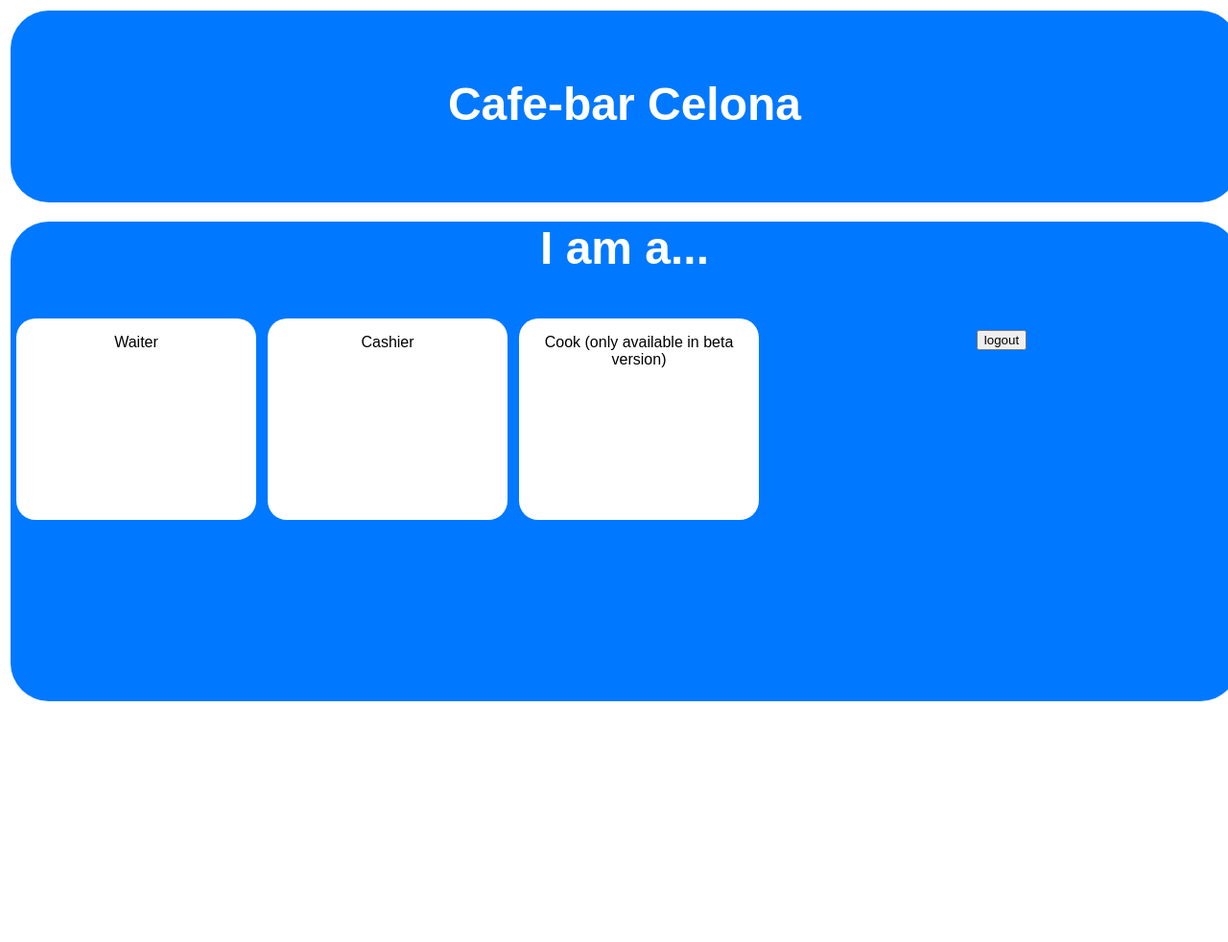
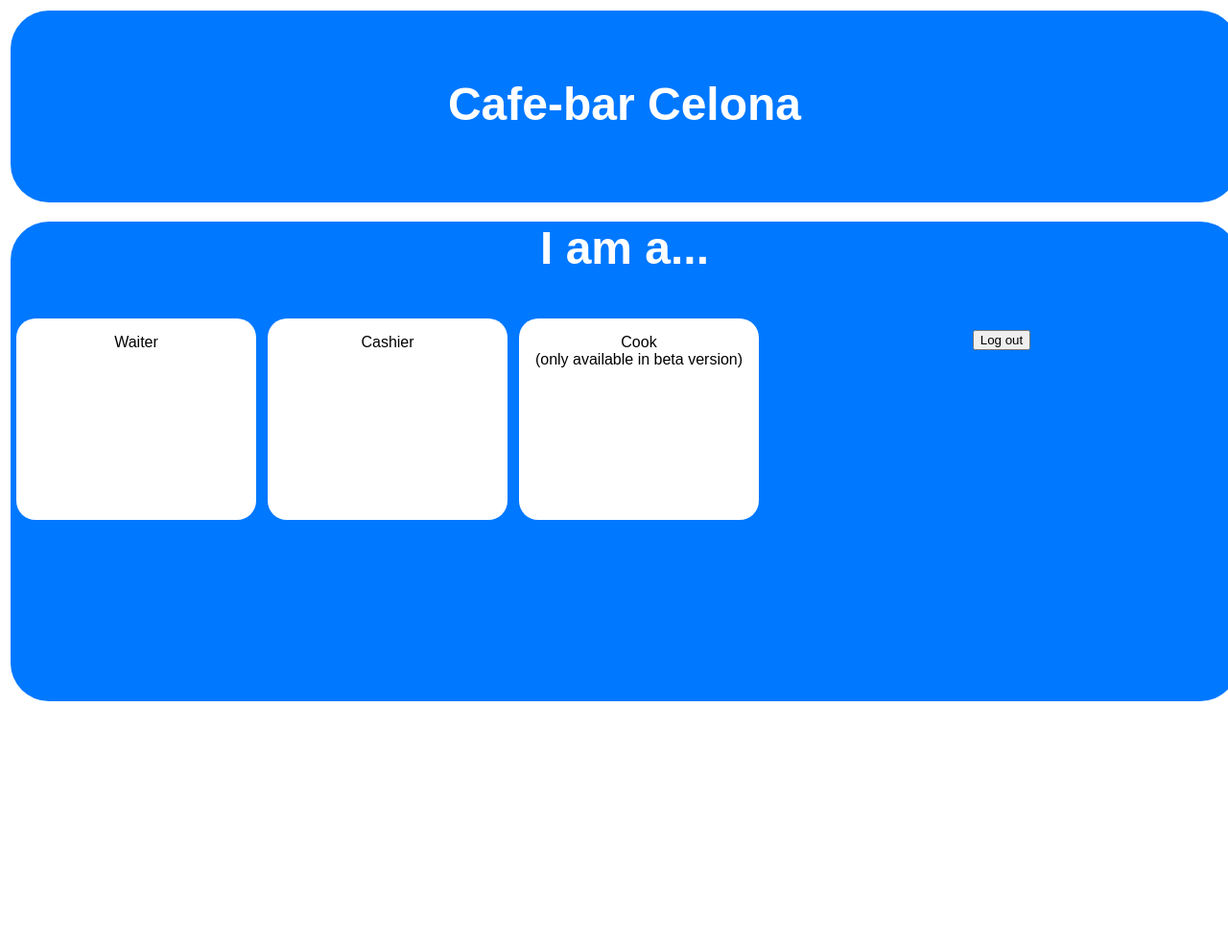
Before and after one commit to PietPtr/FinalProject, a Django app: page /menu in a window 1280 px wide. Shown: the whole page at 96% size. Run offline with Django 3.2, Linux system fonts and the light colour scheme; the visitor is signed in with stand-in values (Sample User, id 1).

Commit message:
Modify appearances and stylesheet Fix small bugs in menu

```diff
--- a/backend/restaurant/static/stylesheet.css
+++ b/backend/restaurant/static/stylesheet.css
@@ -53,6 +53,12 @@ h5 {
 h6 {
     color: #ffffff;
     font-size: 150%
+}
+
+
+.click {
+    color: #000000;
+    font-size: 150%;
 }
 
 
--- a/backend/restaurant/templates/menu.html
+++ b/backend/restaurant/templates/menu.html
@@ -22,10 +22,10 @@
             <div class="item" onclick="redirect('cashier')" style="cursor: pointer;"><p>Cashier</p></div>
         {% endif %}
         {% if perms.restaurant.isCook %}
-            <div class="item" onclick="redirect('cooks')" style="cursor: pointer;"><p>Cook (only available in beta version)</p></div>
+            <div class="item" onclick="redirect('cooks')" style="cursor: pointer;"><p>Cook<br> (only available in beta version)</p></div>
             <br>
         {% endif %}
-            <input type="button" value="logout" onclick="redirect('logout')"/>
+            <input type="button" value="Log out" onclick="redirect('logout')"/>
     </div>
 </div>
 <script>
```
